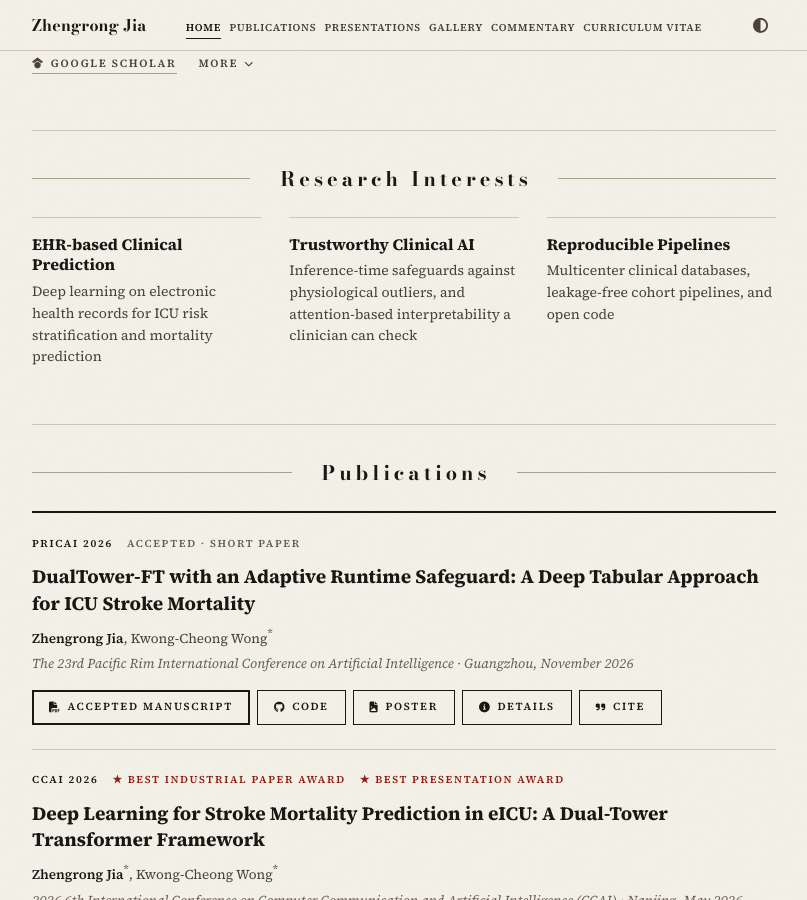
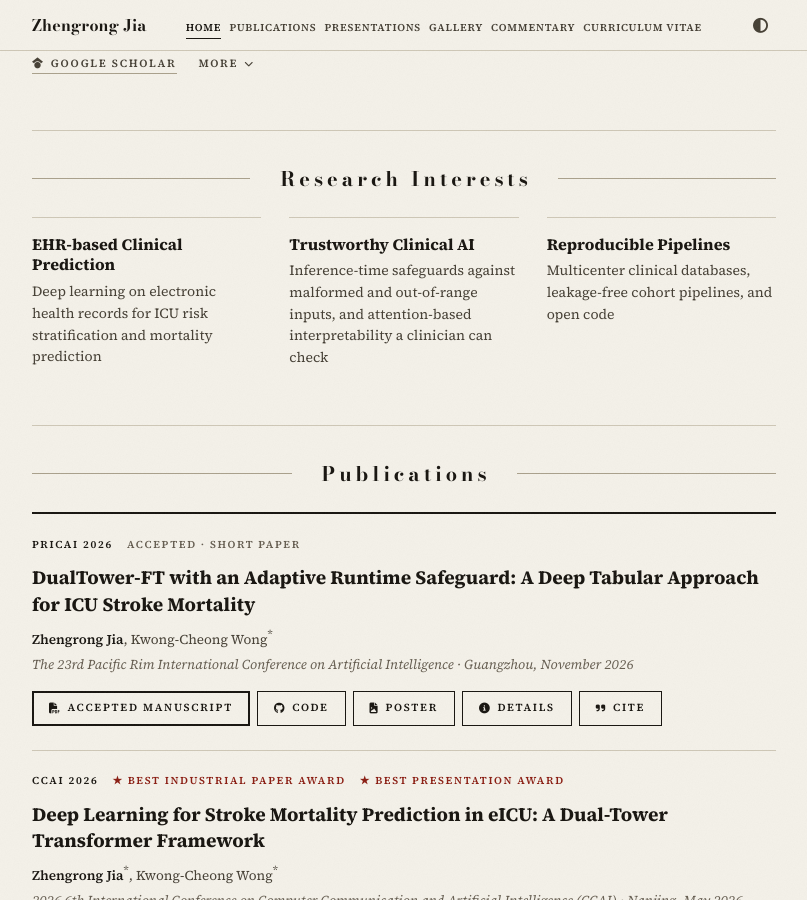
Before and after one commit to ZR-JIA/zr-jia.github.io, a Jekyll site: the page built from _pages/index.md, in a window 1280 px wide and 900 px high, scrolled down 343 px. Shown: the whole window, without its empty margins (236-1043 px from the left). Built offline with Jekyll 4.4.1, drawn with Linux system fonts in a browser that asks for light colours; a style sheet for code colours, icons or effects is not loaded.

Commit message:
content: describe the safeguard interest as guarding against bad inputs
The Trustworthy Clinical AI interest read "Inference-time safeguards
against physiological outliers". The PRICAI safeguard clamps
categorical indices, bounds numerical extremes and neutralises NaN and
infinite values, and its guarantee is a finite prediction rather than a
clinically correct one. "Against malformed and out-of-range inputs"
says what it does. Homepage card and CV page item.

```diff
--- a/_pages/index.md
+++ b/_pages/index.md
@@ -56,7 +56,7 @@ description: "AI researcher specializing in Clinical AI and deep learning on ele
       </div>
       <div class="interest-card">
         <p class="interest-title">Trustworthy Clinical AI</p>
-        <p class="interest-desc">Inference-time safeguards against physiological outliers, and attention-based interpretability a clinician can check</p>
+        <p class="interest-desc">Inference-time safeguards against malformed and out-of-range inputs, and attention-based interpretability a clinician can check</p>
       </div>
       <div class="interest-card">
         <p class="interest-title">Reproducible Pipelines</p>
```
Also changed, not shown: _pages/cv.md (+1 -1 lines).
